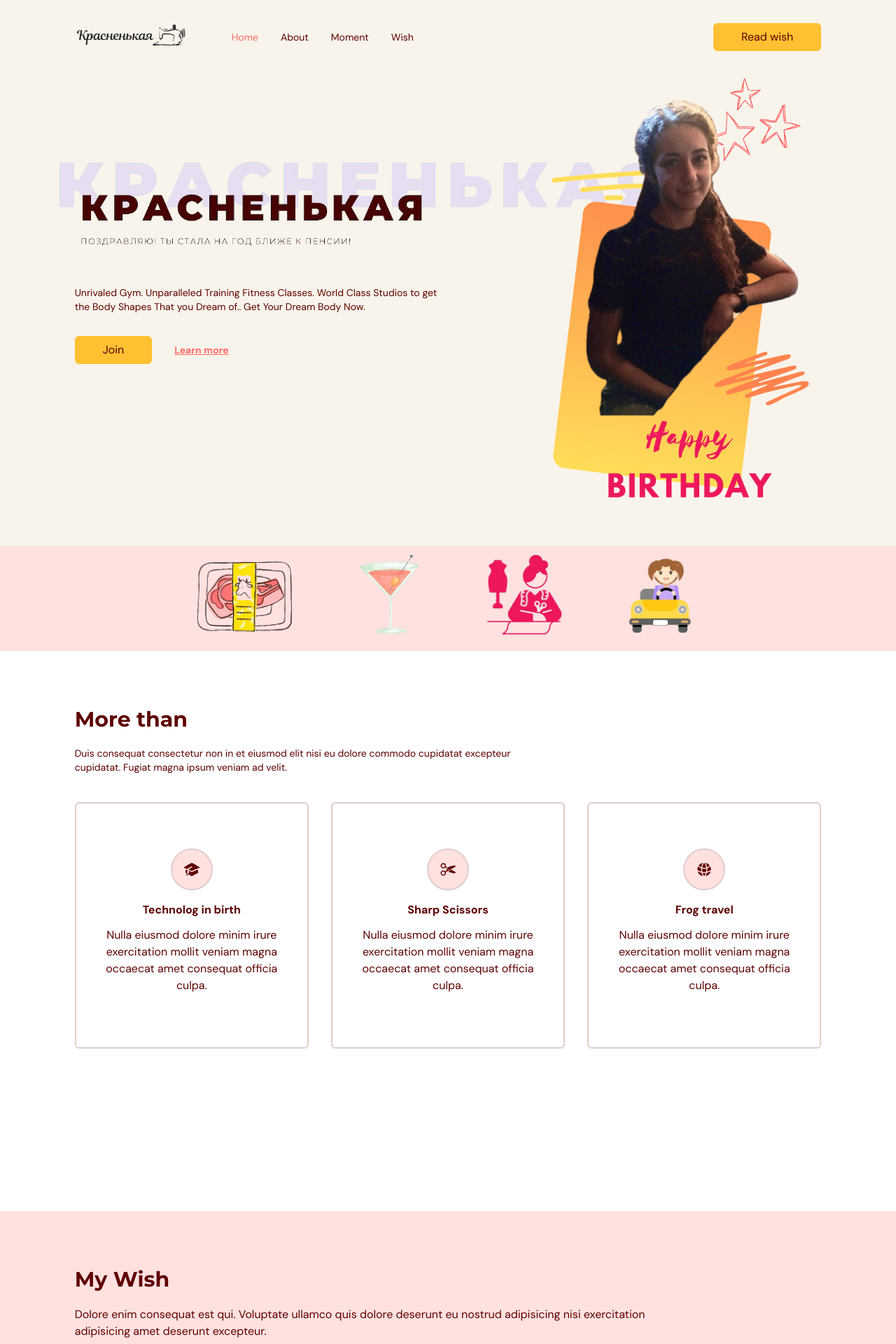
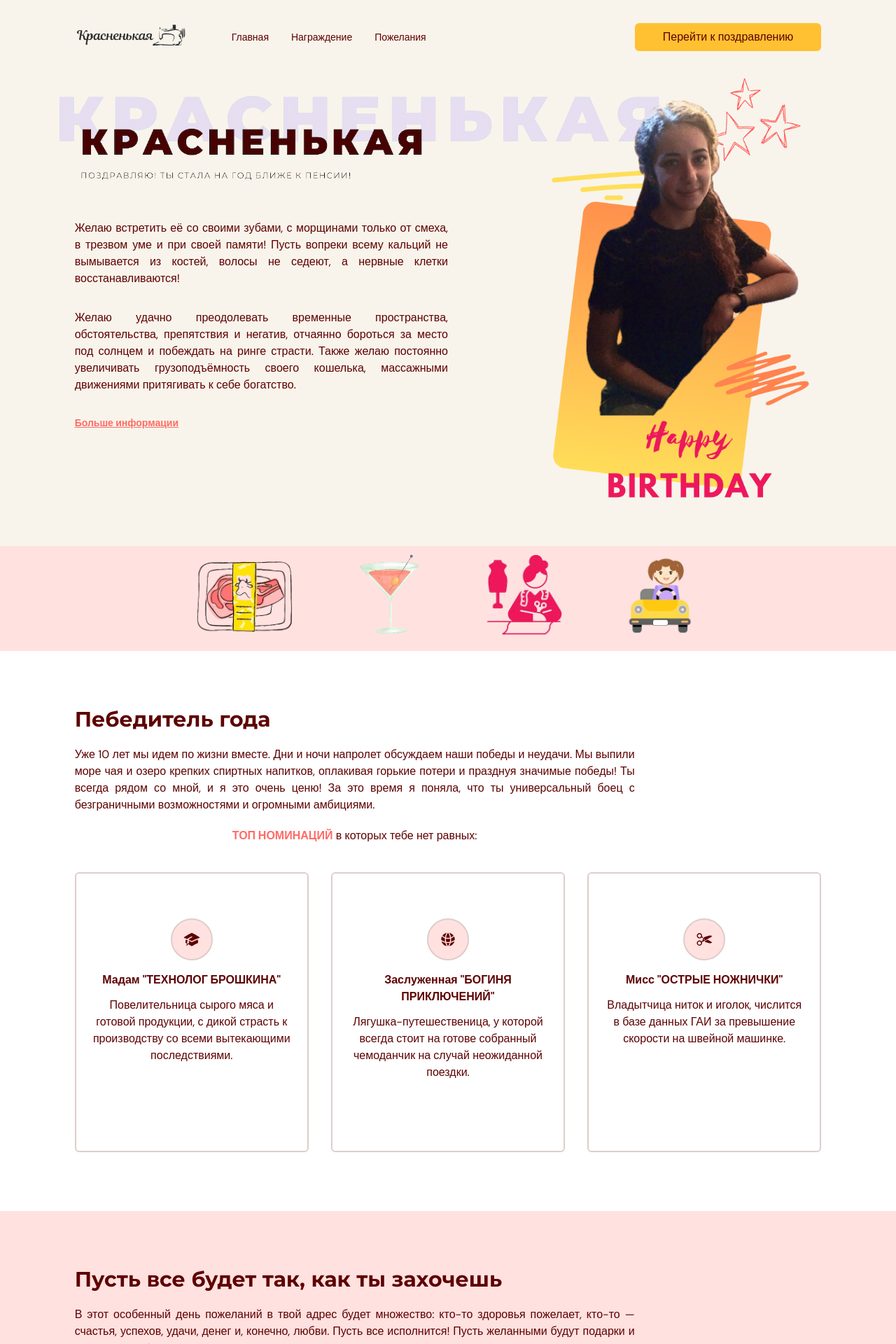
Before and after one commit to MartaKliuchnik/Krasnaya_birthday, a React (Vite) app: page / in a window 1280 px wide. Shown: the top 1920 px of the page at 70% size. Built offline with nearby package versions, Linux system fonts and the light colour scheme.

Commit message:
feat: russian content

```diff
--- a/src/App.tsx
+++ b/src/App.tsx
@@ -7,10 +7,10 @@ import MyCompliments from './components/myCompliments';
 import Footer from './components/footer';
 
 function App() {
-	const [selecledPage, setSelectedPage] = useState<SelectedPage>(
-		SelectedPage.Home
-	);
+	const [selecledPage, setSelectedPage] = useState(SelectedPage.Home);
 	const [isTopOfPage, setIsTopOfPage] = useState<boolean>(true);
+
+	console.log(selecledPage);
 
 	useEffect(() => {
 		const handleScroll = () => {
--- a/src/components/about/aboutCard.tsx
+++ b/src/components/about/aboutCard.tsx
@@ -14,7 +14,7 @@ const AboutCard = ({ icon, title, description }: Props) => {
 	return (
 		<motion.div
 			variants={childVariant}
-			className='mt-5 rounded-md border-2 border-gray-100 px-5 py-16 text-center'
+			className='mt-5 rounded-md border-2 border-gray-100 px-5 h-[400px] py-16 text-center basis-1/2'
 		>
 			<div className='mb-4 flex justify-center'>
 				<div className='rounded-full border-2 border-gray-100 bg-primary-100 p-4'>
--- a/src/components/about/index.tsx
+++ b/src/components/about/index.tsx
@@ -22,28 +22,30 @@ const container = {
 const aboutInfo: Array<AboutType> = [
 	{
 		icon: <AcademicCapIcon className='h-6 w-6' />,
-		title: 'Technolog in birth',
+		title: 'Мадам "ТЕХНОЛОГ БРОШКИНА"',
 		description:
-			'Nulla eiusmod dolore minim irure exercitation mollit veniam magna occaecat amet consequat officia culpa.',
+			'Повелительница сырого мяса и готовой продукции, с дикой страсть к производству со всеми вытекающими последствиями.',
+	},
+	{
+		icon: <GlobeAltIcon className='h-6 w-6' />,
+		title: 'Заслуженная "БОГИНЯ ПРИКЛЮЧЕНИЙ"',
+		description:
+			'Лягушка-путешественица, у которой всегда стоит на готове собранный чемоданчик на случай неожиданной поездки.',
 	},
 	{
 		icon: <ScissorsIcon className='h-6 w-6' />,
-		title: 'Sharp Scissors',
+		title: 'Мисс "ОСТРЫЕ НОЖНИЧКИ"',
 		description:
-			'Nulla eiusmod dolore minim irure exercitation mollit veniam magna occaecat amet consequat officia culpa.',
-	},
-	{
-		icon: <GlobeAltIcon className='h-6 w-6' />,
-		title: 'Frog travel',
-		description:
-			'Nulla eiusmod dolore minim irure exercitation mollit veniam magna occaecat amet consequat officia culpa.',
+			'Владытчица ниток и иголок, числится в базе данных ГАИ за превышение скорости на швейной машинке.',
 	},
 ];
 
 const About = ({ setSelectedPage }: Props) => {
 	return (
-		<section id='about' className='mx-auto min-h-full w-5/6 py-20'>
-			<motion.div onViewportEnter={() => setSelectedPage(SelectedPage.About)}>
+		<section id='rewarding' className='mx-auto min-h-full w-5/6 py-20'>
+			<motion.div
+				onViewportEnter={() => setSelectedPage(SelectedPage.Rewarding)}
+			>
 				{/* HEADER */}
 				<motion.div
 					initial='hidden'
@@ -54,19 +56,20 @@ const About = ({ setSelectedPage }: Props) => {
 						hidden: { opacity: 0, x: -50 },
 						visible: { opacity: 1, x: 0 },
 					}}
-					className='md:my-3/5 md:w-3/5'
+					className='md:my-3/5 md:w-3/4'
 				>
-					<HText>
-						{/* Немного информации о ней */}
-						More than
-					</HText>
-					<p className='my-5 text-sm'>
-						{/* Красненькая - не просто хороший человек. Она универсальный боец,
-						способный выдержать самые сложные испытания и противостоять любым
-						вызовам. */}
-						Duis consequat consectetur non in et eiusmod elit nisi eu dolore
-						commodo cupidatat excepteur cupidatat. Fugiat magna ipsum veniam ad
-						velit.
+					<HText>Пебедитель года</HText>
+					<p className='my-5 text-justify'>
+						Уже 10 лет мы идем по жизни вместе. Дни и ночи напролет обсуждаем
+						наши победы и неудачи. Мы выпили море чая и озеро крепких спиртных
+						напитков, оплакивая горькие потери и празднуя значимые победы! Ты
+						всегда рядом со мной, и я это очень ценю! За это время я поняла, что
+						ты универсальный боец с безграничными возможностями и огромными
+						амбициями.
+					</p>
+					<p className='my-5 text-center'>
+						<span className='text-primary-500 font-bold'>ТОП НОМИНАЦИЙ</span> в
+						которых тебе нет равных:
 					</p>
 				</motion.div>
 
--- a/src/components/home/index.tsx
+++ b/src/components/home/index.tsx
@@ -55,10 +55,27 @@ const Home = ({ setSelectedPage }: Props) => {
 							</div>
 						</div>
 
-						<p className='mt-8 text-sm'>
-							Unrivaled Gym. Unparalleled Training Fitness Classes. World Class
-							Studios to get the Body Shapes That you Dream of.. Get Your Dream
-							Body Now.
+						<p className='mt-8 text-justify'>
+							Желаю встретить её со своими зубами, с морщинами только от смеха,
+							в трезвом уме и при своей памяти! Пусть вопреки всему кальций не
+							вымывается из костей, волосы не седеют, а нервные клетки
+							восстанавливаются!
+							{/* фонтанировать идеями и будоражить
+							окружающих воплощениями своего творчества в жизнь! Пусть
+							исполняются заветные желанья, и придет удачное завершение начатых
+							дел! И еще немного пожелаю: домашнего тепла, уюта очага, достатка
+							и здоровья, бодрости и свежести, вечной молодости и грандиозного,
+							умопомрачительного счастья! */}
+							{/* Ну что же, вот и настал этот день. Пробежимся немного по цифрам?!
+							Итак, за 10 лет плотного сотрудничества у тобой я узнала, что - */}
+						</p>
+
+						<p className='mt-8 text-justify'>
+							Желаю удачно преодолевать временные пространства, обстоятельства,
+							препятствия и негатив, отчаянно бороться за место под солнцем и
+							побеждать на ринге страсти. Также желаю постоянно увеличивать
+							грузоподъёмность своего кошелька, массажными движениями
+							притягивать к себе богатство.
 						</p>
 					</motion.div>
 
@@ -74,13 +91,13 @@ const Home = ({ setSelectedPage }: Props) => {
 						}}
 						className='mt-8 flex items-center gap-8'
 					>
-						<ActionButton setSelectedPage={setSelectedPage}>Join</ActionButton>
+						{/* <ActionButton setSelectedPage={setSelectedPage}>Join</ActionButton> */}
 						<AnchorLink
 							className='text-sm font-bold text-primary-500 underline hover:text-secondary-500'
-							onClick={() => setSelectedPage(SelectedPage.Moment)}
-							href={`#${SelectedPage.Moment}`}
+							onClick={() => setSelectedPage(SelectedPage.Rewarding)}
+							href={`#${'rewarding'}`}
 						>
-							Learn more
+							Больше информации
 						</AnchorLink>
 					</motion.div>
 				</div>
--- a/src/components/myCompliments/Compliment.tsx
+++ b/src/components/myCompliments/Compliment.tsx
@@ -5,7 +5,7 @@ type Props = {
 };
 
 const Compliment = ({ name, description, image }: Props) => {
-	const overlayStyles = `p-5 absolute z-30 flex
+	const overlayStyles = `p-5 absolute z-20 flex
     h-[263px] w-[350px] flex-col items-center justify-center
     whitespace-normal bg-primary-500 text-center text-white
     opacity-0 transition duration-500 hover:opacity-90`;
--- a/src/components/myCompliments/index.tsx
+++ b/src/components/myCompliments/index.tsx
@@ -16,52 +16,54 @@ type Props = {
 
 const compliments: Array<ComplimentType> = [
 	{
-		name: 'Weight Training Classes',
+		name: 'Уверенности',
 		description:
-			'Lorem ipsum dolor sit amet, consectetur adipiscing elit, sed do eiusmod tempor incididunt ut labore et dolore magna aliqua. Ut enim ad minim veniam, quis nostrud exercitation ullamco laboris nisi ut aliquip ex ea commodo consequat.',
+			' Пусть глаза твои сияют радостью ярче, чем летние звёзды; пусть твоё женское очарование не знает преград и бьёт наповал, без пощады и предупреждения!',
 		image: image1,
 	},
+
 	{
-		name: 'Yoga Classes',
+		name: 'Везения',
 		description:
-			'Lorem ipsum dolor sit amet, consectetur adipiscing elit, sed do eiusmod tempor incididunt ut labore et dolore magna aliqua. Ut enim ad minim veniam, quis nostrud exercitation ullamco laboris nisi ut aliquip ex ea commodo consequat.',
+			'Желаю, чтобы волшебным магнитиком в твою жизнь притягивались чудесные события, увлекательные приключения и замечательные люди.',
+		image: image4,
+	},
+
+	{
+		name: 'Терпения',
+		description:
+			'Красненькая, порхай, как бабочка, жаль, как пчела, веселись, как стрекоза, прыгай к цели, как кузнечик! Не разменивайся на мелочи! Счастья, тебе по самые помидоры и удачи на все случаи жизни!',
+		image: image6,
+	},
+	{
+		name: 'Любви',
+		description:
+			'Желаю много-много взаимной и чистой любви! Желаю много-много общения и бесконечных моментов счастья! Чтобы на твои уши не падала лапша, чтобы на твои мозги не капала совесть!',
 		image: image2,
 	},
 	{
-		name: 'Ab Core Classes',
+		name: 'Удовлетворения',
 		description:
-			'Lorem ipsum dolor sit amet, consectetur adipiscing elit, sed do eiusmod tempor incididunt ut labore et dolore magna aliqua. Ut enim ad minim veniam, quis nostrud exercitation ullamco laboris nisi ut aliquip ex ea commodo consequat.',
+			'Пусть дело, которым ты занимаешься, приносит не только зарплату, но и максимальное творческое удовлетворение! Пусть на пути будет меньше преград и больше возможностей!',
+		image: image5,
+	},
+	{
+		name: 'Решительности',
+		description:
+			'Иди всегда вперед и не тормози, смело открывай новые возможности для себя, расти и развивайся в интересных направлениях, меняй к лучшему свою жизнь, рискуй и выигрывай.',
 		image: image3,
 	},
 	{
-		name: 'Adventure Classes',
+		name: 'Мечтай',
 		description:
-			'Lorem ipsum dolor sit amet, consectetur adipiscing elit, sed do eiusmod tempor incididunt ut labore et dolore magna aliqua. Ut enim ad minim veniam, quis nostrud exercitation ullamco laboris nisi ut aliquip ex ea commodo consequat.',
-		image: image4,
-	},
-	{
-		name: 'Fitness Classes',
-		description:
-			'Lorem ipsum dolor sit amet, consectetur adipiscing elit, sed do eiusmod tempor incididunt ut labore et dolore magna aliqua. Ut enim ad minim veniam, quis nostrud exercitation ullamco laboris nisi ut aliquip ex ea commodo consequat.',
-		image: image5,
-	},
-	{
-		name: 'Training Classes',
-		description:
-			'Lorem ipsum dolor sit amet, consectetur adipiscing elit, sed do eiusmod tempor incididunt ut labore et dolore magna aliqua. Ut enim ad minim veniam, quis nostrud exercitation ullamco laboris nisi ut aliquip ex ea commodo consequat.',
-		image: image6,
-	},
-	{
-		name: 'Training Classes',
-		description:
-			'Lorem ipsum dolor sit amet, consectetur adipiscing elit, sed do eiusmod tempor incididunt ut labore et dolore magna aliqua. Ut enim ad minim veniam, quis nostrud exercitation ullamco laboris nisi ut aliquip ex ea commodo consequat.',
+			'Желаю мечтать сколько угодно, и чтоб не треснула губа! Жить сладкой жизнью, и чтоб нигде ничего не слиплось! Желаю удовлетворять все желания веселых тараканов в твоей голове!',
 		image: image7,
 	},
 ];
 
 const MyCompliments = ({ setSelectedPage }: Props) => {
 	return (
-		<section id='mycompliments' className='w-full bg-primary-100 py-20'>
+		<section id='wish' className='w-full bg-primary-100 py-20'>
 			<motion.div onViewportEnter={() => setSelectedPage(SelectedPage.Wish)}>
 				<motion.div
 					className='mx-auto w-5/6'
@@ -74,12 +76,13 @@ const MyCompliments = ({ setSelectedPage }: Props) => {
 						visible: { opacity: 1, x: 0 },
 					}}
 				>
-					<div className='md:w-5/6'>
-						<HText>My Wish</HText>
+					<HText>Пусть все будет так, как ты захочешь</HText>
+					<div className='md:w-3/4 text-justify'>
 						<p className='py-5'>
-							Dolore enim consequat est qui. Voluptate ullamco quis dolore
-							deserunt eu nostrud adipisicing nisi exercitation adipisicing amet
-							deserunt excepteur.
+							В этот особенный день пожеланий в твой адрес будет множество:
+							кто-то здоровья пожелает, кто-то — счастья, успехов, удачи, денег
+							и, конечно, любви. Пусть все исполнится! Пусть желанными будут
+							подарки и поздравления!
 						</p>
 					</div>
 				</motion.div>
--- a/src/components/navbar/Link.tsx
+++ b/src/components/navbar/Link.tsx
@@ -8,7 +8,13 @@ type Props = {
 };
 
 function Link({ page, selecledPage, setSelectedPage }: Props) {
-	const lowerCasePage = page.toLowerCase().replace(/ /g, '') as SelectedPage;
+	const lowerCasePage = (
+		page.toLowerCase() === 'главная'
+			? 'home'
+			: page.toLowerCase() === 'награждение'
+			  ? 'rewarding'
+			  : 'wish'
+	) as SelectedPage;
 
 	return (
 		<AnchorLink
--- a/src/components/navbar/index.tsx
+++ b/src/components/navbar/index.tsx
@@ -33,28 +33,23 @@ function Navbar({ isTopOfPage, selecledPage, setSelectedPage }: Props) {
 							<div className={`${flexBetween} w-full`}>
 								<div className={`${flexBetween} gap-8 text-sm`}>
 									<Link
-										page='Home'
+										page='Главная'
 										selecledPage={selecledPage}
 										setSelectedPage={setSelectedPage}
 									/>
 									<Link
-										page='About'
+										page='Награждение'
 										selecledPage={selecledPage}
 										setSelectedPage={setSelectedPage}
 									/>
 									<Link
-										page='Moment'
-										selecledPage={selecledPage}
-										setSelectedPage={setSelectedPage}
-									/>
-									<Link
-										page='Wish'
+										page='Пожелания'
 										selecledPage={selecledPage}
 										setSelectedPage={setSelectedPage}
 									/>
 								</div>
 								<ActionButton setSelectedPage={setSelectedPage}>
-									Read wish
+									Перейти к поздравлению
 								</ActionButton>
 							</div>
 						) : (
@@ -82,22 +77,17 @@ function Navbar({ isTopOfPage, selecledPage, setSelectedPage }: Props) {
 					{/* MENU ITEMS */}
 					<div className='ml-[33%] flex flex-col gap-10 text-2xl'>
 						<Link
-							page='Home'
+							page='Главная'
 							selecledPage={selecledPage}
 							setSelectedPage={setSelectedPage}
 						/>
 						<Link
-							page='About'
+							page='Награждение'
 							selecledPage={selecledPage}
 							setSelectedPage={setSelectedPage}
 						/>
 						<Link
-							page='Moment'
-							selecledPage={selecledPage}
-							setSelectedPage={setSelectedPage}
-						/>
-						<Link
-							page='Wish'
+							page='Пожелания'
 							selecledPage={selecledPage}
 							setSelectedPage={setSelectedPage}
 						/>
--- a/src/shared/ActionButton.tsx
+++ b/src/shared/ActionButton.tsx
@@ -7,11 +7,12 @@ type Props = {
 };
 
 const ActionButton = ({ children, setSelectedPage }: Props) => {
+	// console.log(children);
 	return (
 		<AnchorLink
 			className='rounded-md bg-secondary-500 px-10 py-2 hover:bg-primary-500 hover:text-white'
 			onClick={() => setSelectedPage(SelectedPage.Wish)}
-			href={`#${SelectedPage.Wish}`}
+			href={`#${'wish'}`}
 		>
 			{children}
 		</AnchorLink>
--- a/src/shared/types.tsx
+++ b/src/shared/types.tsx
@@ -1,8 +1,7 @@
 export enum SelectedPage {
-	Home = 'home',
-	About = 'about',
-	Moment = 'moment',
-	Wish = 'wish',
+	Home = 'Главная',
+	Rewarding = 'Награждение',
+	Wish = 'Пожелания',
 }
 
 export interface AboutType {
```
Also changed, not shown: src/components/footer/index.tsx (+27 -18 lines).
